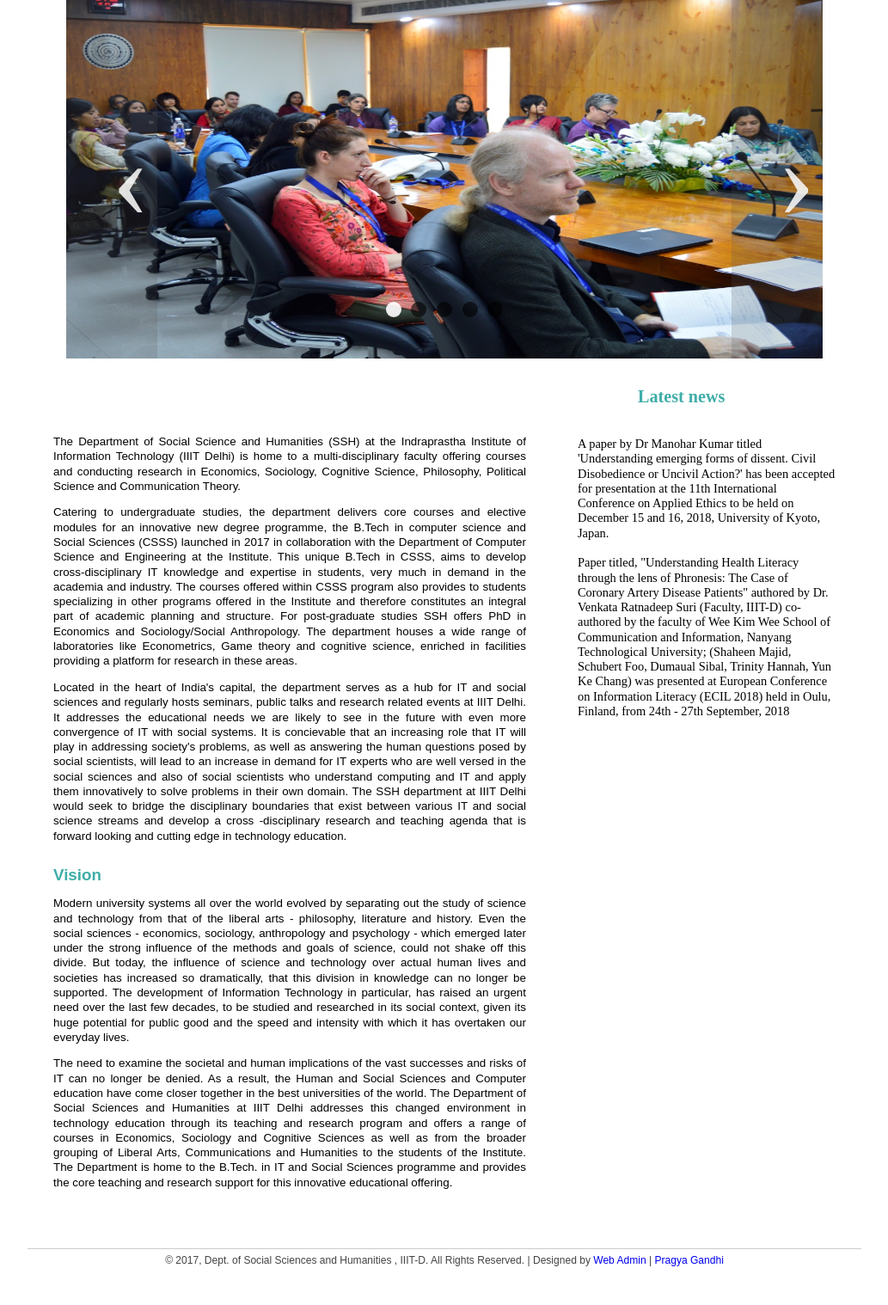
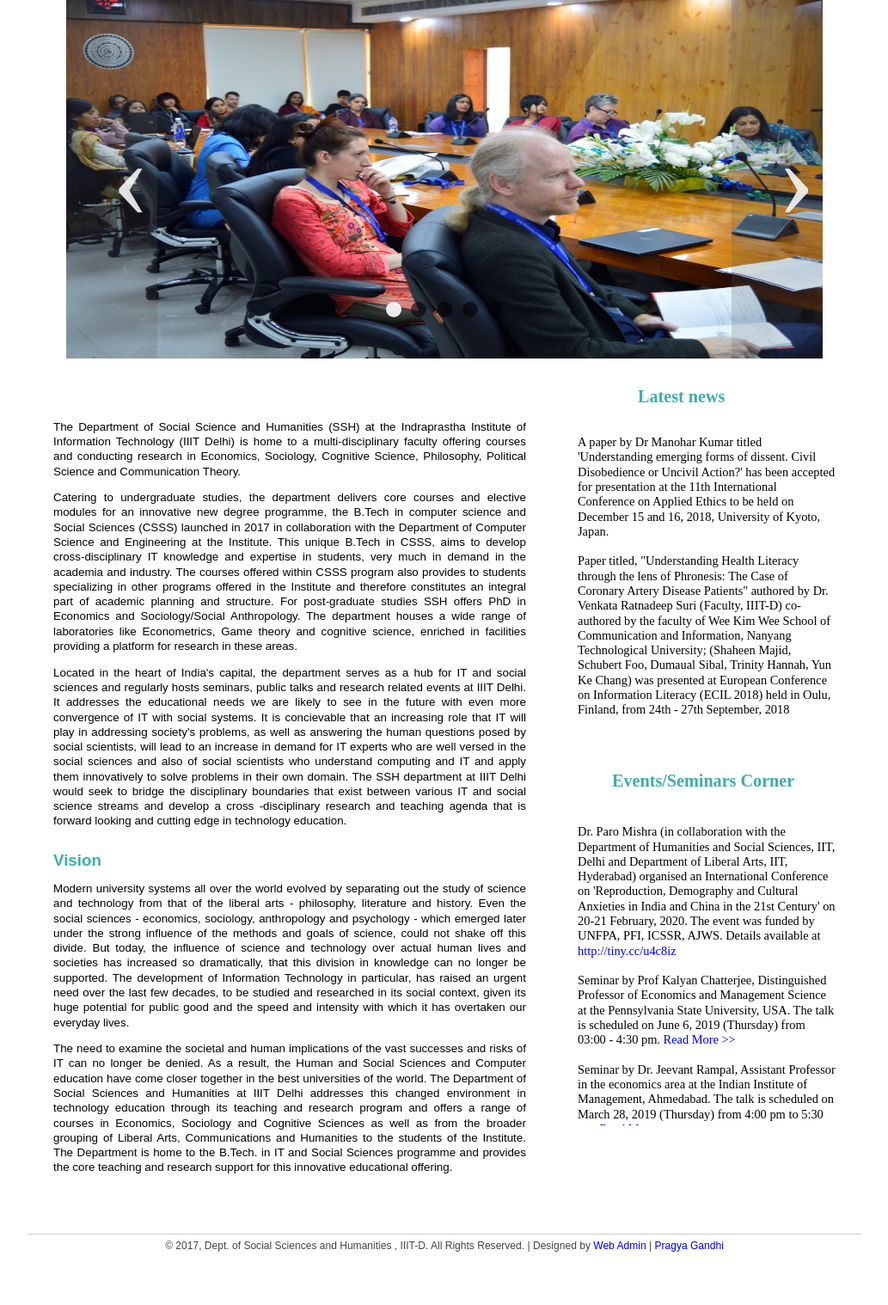
Before and after one commit to pragya2211/SSH-Website, a PHP site: page / in a window 1280 px wide. Shown: the part 178-1696 px from the top of the page at 86% size, without its empty margins (123-1156 px from the left). After the commit the page ends 1634 px from the top, so only its background shows below. Run offline with PHP 8.4, Linux system fonts and the light colour scheme; some web fonts are replaced.

Commit message:
Update index.php

```diff
--- a/index.php
+++ b/index.php
@@ -142,8 +142,7 @@ function resumeDiv() {
 <br>
 <body onLoad="scrollDiv_init()">
 	<h2 style="position: absolute;margin-left: 710px;">Latest news</h2>
-	<br><br><br>
-<div id="MyDivName" style="overflow:auto;width:300px;height:350px; position: absolute;margin-left: 640px;" onMouseOver="pauseDiv()" onMouseOut="resumeDiv()">
+<div id="MyDivName" style="overflow:auto;width:300px;height:350px; position: absolute;margin-left: 640px; margin-top: 50px;" onMouseOver="pauseDiv()" onMouseOut="resumeDiv()">
 
 An abstract of Sumedha Shukla has been selected "The Role of Formal and Informal Rural Credit on Crop Yield Distributions and Downside Risk" in INSEE-CESS International Conference.<br><br>
 
@@ -156,6 +155,17 @@ Our Faculty member, Manohar Kumar's book titled, 'Speaking Truth to Power. A The
 Seminar on Repeated Coordination with Private Learning<br><br>
 
 Seminar on Hinduism for a Secular State
+
+</div>
+	<h2 style="position: absolute;margin-left: 680px; margin-top: 450px;">Events/Seminars Corner</h2>
+	<br><br>
+<div id="MyDivName2" style="overflow:auto;width:300px;height:350px; position: absolute;margin-left: 640px; margin-top: 490px;" onMouseOver="pauseDiv()" onMouseOut="resumeDiv()">
+
+Dr. Paro Mishra (in collaboration with the Department of Humanities and Social Sciences, IIT, Delhi and Department of Liberal Arts, IIT, Hyderabad) organised an International Conference on 'Reproduction, Demography and Cultural Anxieties in India and China in the 21st Century' on 20-21 February, 2020. The event was funded by UNFPA, PFI, ICSSR, AJWS. Details available at<a href="http://tiny.cc/u4c8iz"> http://tiny.cc/u4c8iz </a><br><br>
+
+Seminar by Prof Kalyan Chatterjee, Distinguished Professor of Economics and Management Science at the Pennsylvania State University, USA. The talk is scheduled on June 6, 2019 (Thursday) from 03:00 - 4:30 pm. <a href="https://ssh.iiitd.ac.in/images/Poster_Prof_Kalyan_Chatterjee.pdf">Read More >></a><br><br>
+
+Seminar by Dr. Jeevant Rampal, Assistant Professor in the economics area at the Indian Institute of Management, Ahmedabad. The talk is scheduled on March 28, 2019 (Thursday) from 4:00 pm to 5:30 pm. <a href="https://ssh.iiitd.ac.in/images/Poster_Dr_Jeevant_Rampal.pdf">Read More >></a><br><br>
 
 </div>
 </body>
```
